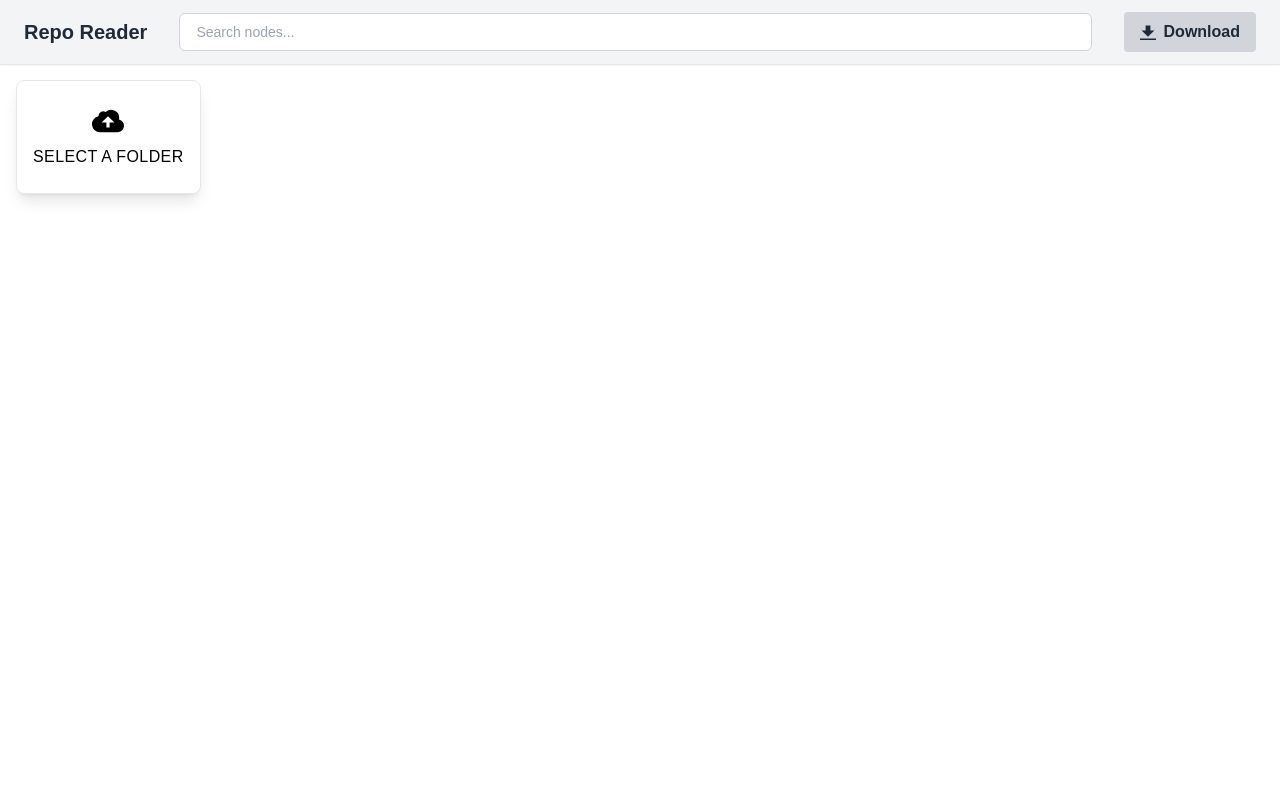
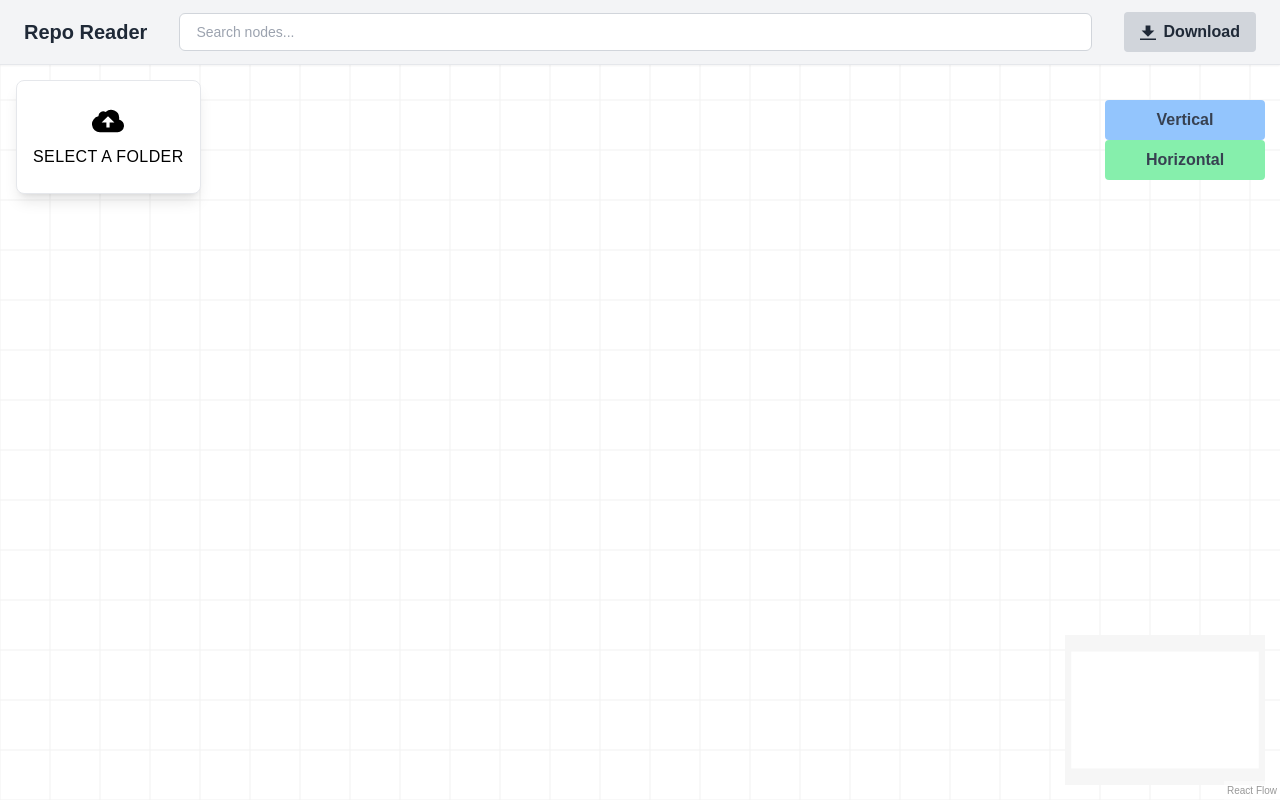
Before and after one commit to weifanwu/RepoSight, a Next.js app: page / in a window 1280 px wide. Built offline with nearby package versions, Linux system fonts and the light colour scheme.

Commit message:
completed the UI update

```diff
--- a/app/page.tsx
+++ b/app/page.tsx
@@ -35,7 +35,7 @@ const Page: React.FC = () => {
         <>
         <Navbar onSearch={handleSearch} onDownload={handleDownload} />
         <FolderUpload onUploadComplete={handleUploadComplete} />
-          {nodes.length > 0 && edges.length > 0 && <Diagram initialNodes={nodes} initialEdges={edges} />}
+         <Diagram initialNodes={nodes} initialEdges={edges} />
         </>
       {/* )} */}
     </div>
--- a/components/flow_diagram/diagram.tsx
+++ b/components/flow_diagram/diagram.tsx
@@ -66,7 +66,7 @@ const LayoutFlow: React.FC<NodesEdgesProps> = ({ initialNodes, initialEdges }) =
   useEffect(() => {
     setNodes(initialNodes);
     setEdges(initialEdges);
-  }, [initialNodes, initialEdges, setNodes, setEdges]);
+  }, [initialNodes, initialEdges]);
 
   const onLayout = useCallback(
     (direction: 'TB' | 'LR') => {
@@ -129,9 +129,10 @@ const LayoutFlow: React.FC<NodesEdgesProps> = ({ initialNodes, initialEdges }) =
         onNodesChange={onNodesChange}
         onEdgesChange={onEdgesChange}
         onNodeClick={onNodeClick}
+        defaultViewport={{x: 0, y: 0, zoom: 1}}
         fitView
       >
-        <MiniMap zoomable pannable  />
+        <MiniMap nodeColor="#6ede87" zoomable pannable  />
         <Background
           id="1"
           gap={50}
@@ -139,9 +140,29 @@ const LayoutFlow: React.FC<NodesEdgesProps> = ({ initialNodes, initialEdges }) =
           variant={BackgroundVariant.Lines}
         />
 
-        <Panel position="top-right">
-          <button onClick={() => onLayout('TB')}>Vertical Layout</button>
-          <button onClick={() => onLayout('LR')}>Horizontal Layout</button>
+        <Panel
+          position='top-right'
+          style={{ marginTop: '100px' }}
+          >
+<div className="flex flex-col items-center">
+  {/* Top Button */}
+  <button
+    onClick={() => onLayout('TB')}
+    className="bg-blue-300 hover:bg-blue-400 text-gray-700 font-bold py-2 px-10 rounded w-40"
+  >
+    Vertical
+  </button>
+
+  {/* Bottom Button */}
+  <button
+    onClick={() => onLayout('LR')}
+    className="bg-green-300 hover:bg-green-400 text-gray-700 font-bold py-2 px-10 rounded w-40"
+  >
+    Horizontal
+  </button>
+</div>
+
+
         </Panel>
       </ReactFlow>
 
```
